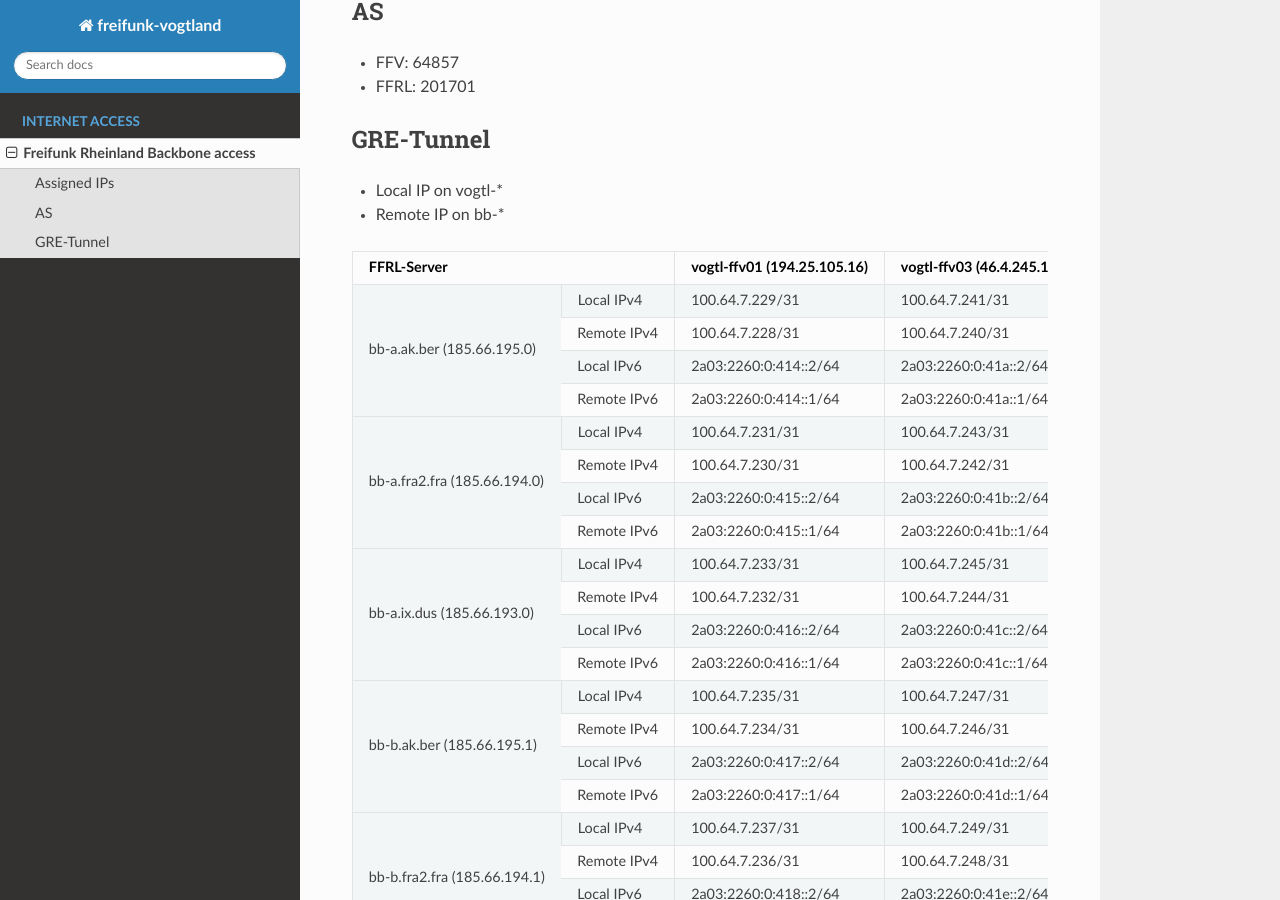
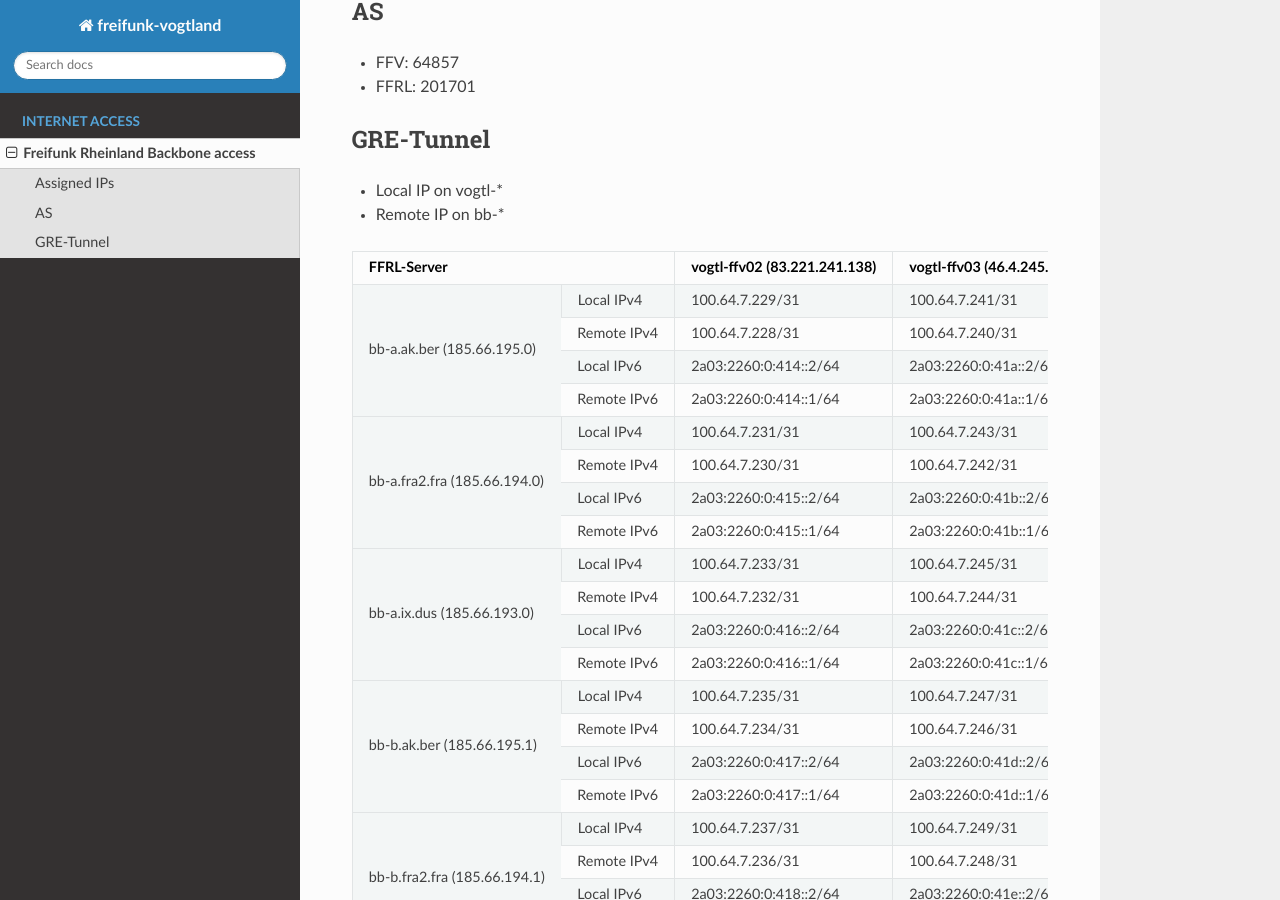
Before and after one commit to FreifunkVogtland/ansible-config, a Sphinx documentation site: the page built from docs/internetaccess/ffrl_backbone.rst, in a window 1280 px wide and 900 px high, scrolled down 434 px. Built offline with Sphinx 7.4.7 and the Read the Docs theme 3.1.0, drawn with Linux system fonts in a browser that asks for light colours.

Commit message:
vpn02: Use as replacement for vpn01's FFRL connection
Signed-off-by: Sven Eckelmann <sven@narfation.org>

```diff
--- a/docs/internetaccess/ffrl_backbone.rst
+++ b/docs/internetaccess/ffrl_backbone.rst
@@ -32,7 +32,7 @@
    :header-rows: 1
 
    * - :cspan:`1` FFRL-Server
-     - vogtl-ffv01 (194.25.105.16)
+     - vogtl-ffv02 (83.221.241.138)
      - vogtl-ffv03 (46.4.245.141)
      - vogtl-ffv04 (94.130.152.121)
      - vogtl-ffv05 (185.185.26.86)
```
Also changed, not shown: 1 other file.
